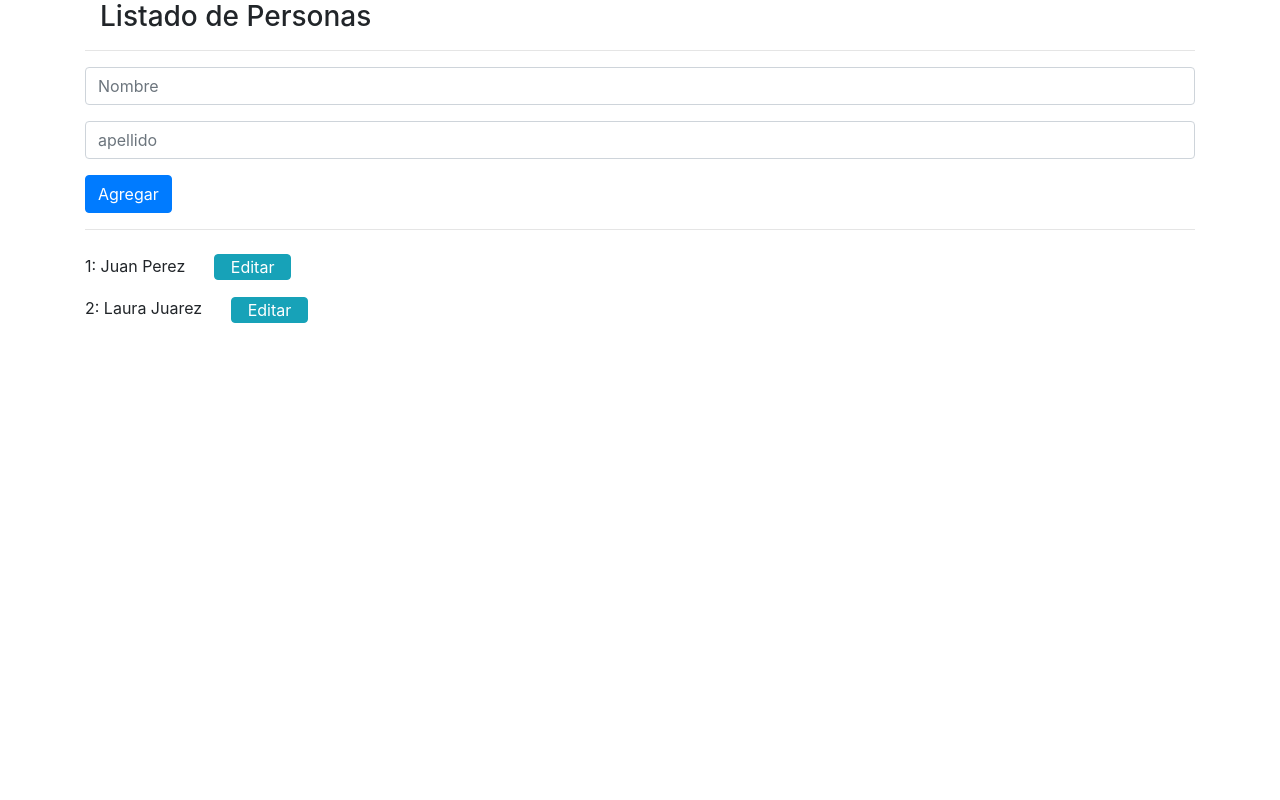
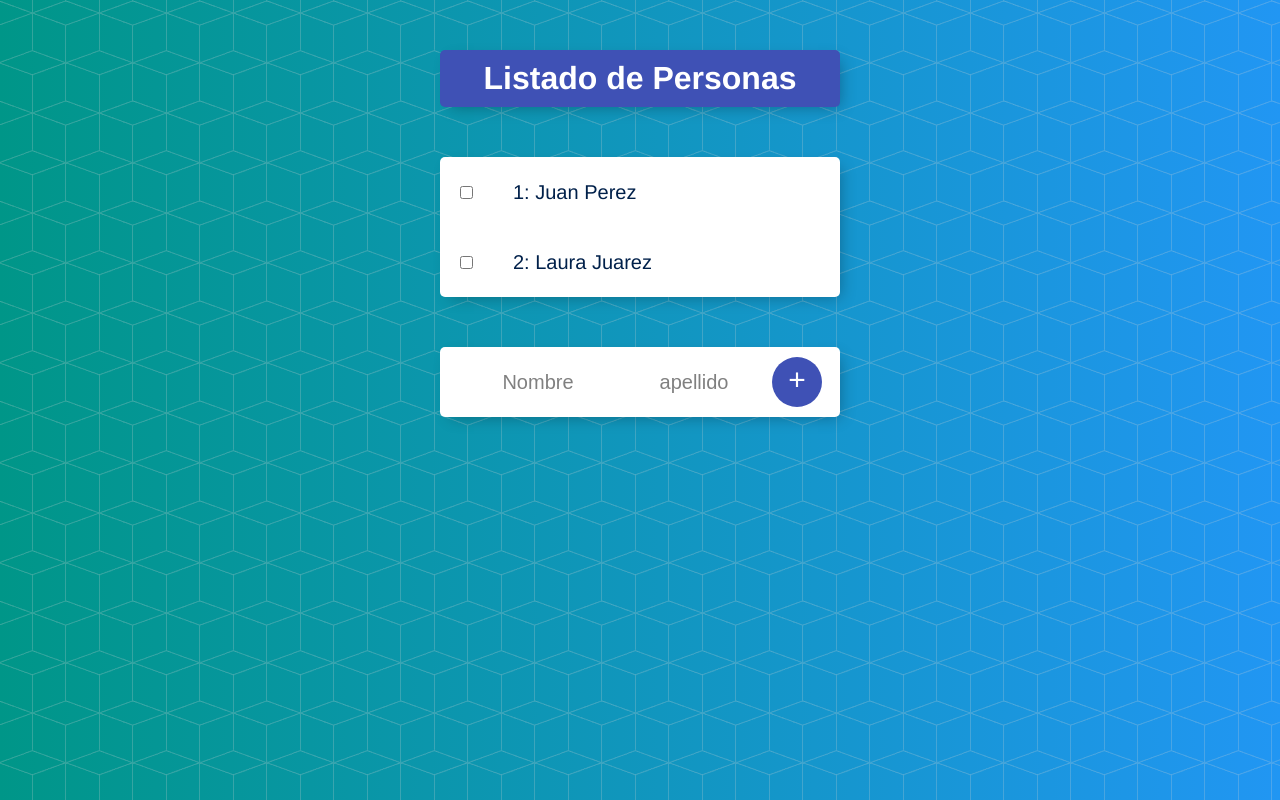
Before and after one commit to saul9402/listado-personas-angular, an Angular app: page / in a window 1280 px wide. Shown: the top 800 px of the page. Built offline with nearby package versions, Linux system fonts and the light colour scheme.

Commit message:
se agregan estilos personalizados y se quitan los de bootstrap

```diff
--- a/angular.json
+++ b/angular.json
@@ -24,14 +24,9 @@
               "src/assets"
             ],
             "styles": [
-              "src/styles.css",
-              "node_modules/bootstrap/dist/css/bootstrap.min.css"
+              "src/styles.css"
             ],
-            "scripts": [
-              "node_modules/bootstrap/dist/js/bootstrap.min.js",
-              "node_modules/jquery/dist/jquery.slim.min.js",
-              "node_modules/popper.js/dist/umd/popper.min.js"
-            ]
+            "scripts": []
           },
           "configurations": {
             "production": {
--- a/src/app/app.component.html
+++ b/src/app/app.component.html
@@ -1,10 +1,8 @@
-<div class="container">
-  <div class="col">
-    <h3> {{titulo}} </h3>
+<div class="box" id="heading">
+  <h1> {{titulo}} </h1>
 </div>
-  <hr/>
-    <app-formulario></app-formulario>
-    <hr/>
+
+<div class="box">
   <app-persona
     *ngFor="let personaElemento of personas; let i= index"
     [persona]="personaElemento"
@@ -14,3 +12,6 @@
     realizara alguna tareea con esos datos. En este caso iterar y mostrar -->
   </app-persona>
 </div>
+<div class="box">
+  <app-formulario></app-formulario>
+</div>
--- a/src/app/formulario/formulario.component.html
+++ b/src/app/formulario/formulario.component.html
@@ -1,22 +1,9 @@
-<form class="form-row">
+<form class="item">
+    <input type="text" name="nombre" id="nombre" placeholder="Nombre"
+        [(ngModel)]="nombreInput">
 
-    <div class="form-group col-md-12">
-        <label for="nombre" class="sr-only">Nombre</label>
-        <input type="text" name="nombre" id="nombre" placeholder="Nombre"
-            class="form-control"
-            #nombreInput>
-    </div>
+    <input type="text" name="apellido" id="apellido" placeholder="apellido"
+        [(ngModel)]="apellidoInput">
 
-    <div class="form-group col-md-12">
-        <label for="apellido" class="sr-only">apellido</label>
-        <input type="text" name="apellido" id="apellido" placeholder="apellido"
-            class="form-control"
-            #apellidoInput>
-    </div>
-
-    <div class="col">
-        <button class="btn btn-primary" (click)="onAgregarPersona()">
-            Agregar
-        </button>
-    </div>
+    <button type="submit" (click)="onAgregarPersona()">+</button>
 </form>
--- a/src/app/formulario/formulario.component.ts
+++ b/src/app/formulario/formulario.component.ts
@@ -14,11 +14,9 @@
   Se borra ya que se usan los servicios y se sustituye con eso
   */
   //@Output() personaCreada = new EventEmitter<Persona>();
-  /*nombreInput: string;
-  apellidoInput: string;*/
 
-  @ViewChild('nombreInput', { static: false }) nombreInput: ElementRef;
-  @ViewChild('apellidoInput', { static: false }) apellidoInput: ElementRef;
+  nombreInput: string;
+  apellidoInput: string;
 
   constructor(private logginService: LogginService,
     private personasService: PersonasService) {
@@ -31,7 +29,7 @@
   }
 
   onAgregarPersona() {
-    let persona1 = new Persona(this.nombreInput.nativeElement.value, this.apellidoInput.nativeElement.value);
+    let persona1 = new Persona(this.nombreInput, this.apellidoInput);
     this.personasService.agregarPersona(persona1);
   }
 
--- a/src/app/persona/persona.component.html
+++ b/src/app/persona/persona.component.html
@@ -1,8 +1,7 @@
-<div class="row">
-  <div class="col">
-    <div class="my-2">
-      {{indice + 1}}: {{ persona.nombre }} {{persona.apellido}}
-      <button class="btn btn-info mx-4 p-0 px-3" id="editar" (click)="emitirSaludo()">Editar</button>
-    </div>
-  </div>
+
+<div class="item">
+  <input type="checkbox" (click)="emitirSaludo()" />
+  <p>
+    {{indice + 1}}: {{ persona.nombre }} {{persona.apellido}}
+  </p>
 </div>
--- a/src/styles.css
+++ b/src/styles.css
@@ -1 +1,89 @@
 /* You can add global styles to this file, and also import other style files */
+html {
+    background-color: #2196F3;
+    min-height: 1000px;
+    font-family: 'helvetica neue';
+    background: url(./assets/bg-pattern.png), #2196F3;
+    background: url(./assets/bg-pattern.png), -webkit-gradient(linear, right top, left top, from(#2196F3), to(#009688));
+    background: url(./assets/bg-pattern.png), linear-gradient(to left, #2196F3, #009688)
+  }
+
+  h1 {
+    color: #fff;
+    padding: 10px;
+  }
+
+  .box {
+    max-width: 400px;
+    margin: 50px auto;
+    background: white;
+    border-radius: 5px;
+    box-shadow: 5px 5px 15px -5px rgba(0, 0, 0, 0.3);
+  }
+
+  #heading {
+    background-color: #3F51B5;
+    text-align: center;
+  }
+
+  .item {
+    min-height: 70px;
+    display: flex;
+    align-items: center;
+    border-bottom: 1px solid #F1F1F1;
+  }
+
+  .item:last-child {
+    border-bottom: 0;
+  }
+
+
+  input[type="checkbox"] {
+    margin: 20px;
+  }
+
+  p {
+    margin: 0;
+    padding: 20px;
+    font-size: 20px;
+    font-weight: 200;
+    color: #00204a;
+  }
+
+  form {
+    text-align: center;
+    margin-left: 20px;
+  }
+
+  button {
+    min-height: 50px;
+    width: 50px;
+    border-radius: 50%;
+    border-color: transparent;
+    background-color: #3F51B5;
+    color: #fff;
+    font-size: 30px;
+    padding-bottom: 6px;
+    border-width: 0;
+  }
+
+  input[type="text"] {
+    text-align: center;
+    height: 60px;
+    top: 10px;
+    border: none;
+    background: transparent;
+    font-size: 20px;
+    font-weight: 200;
+    width: 40%;
+  }
+
+  input[type="text"]:focus {
+    outline: none;
+    box-shadow: inset 0 -3px 0 0 #3F51B5;
+  }
+
+  ::placeholder {
+    color: grey;
+    opacity: 1;
+  }
```
Also changed, not shown: src/assets/bg-pattern.png (added). Lines whose indentation alone changed are shown as unchanged.
